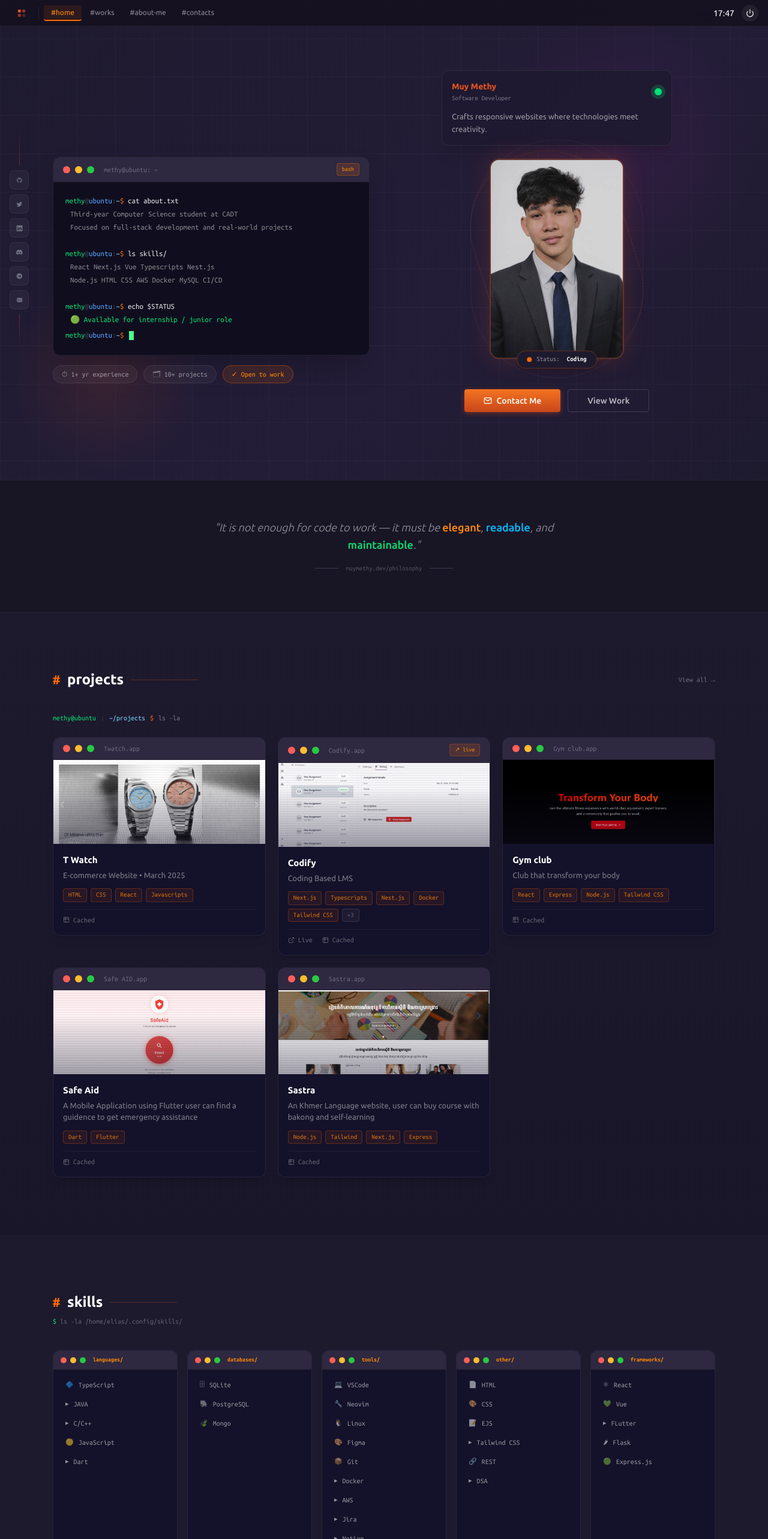
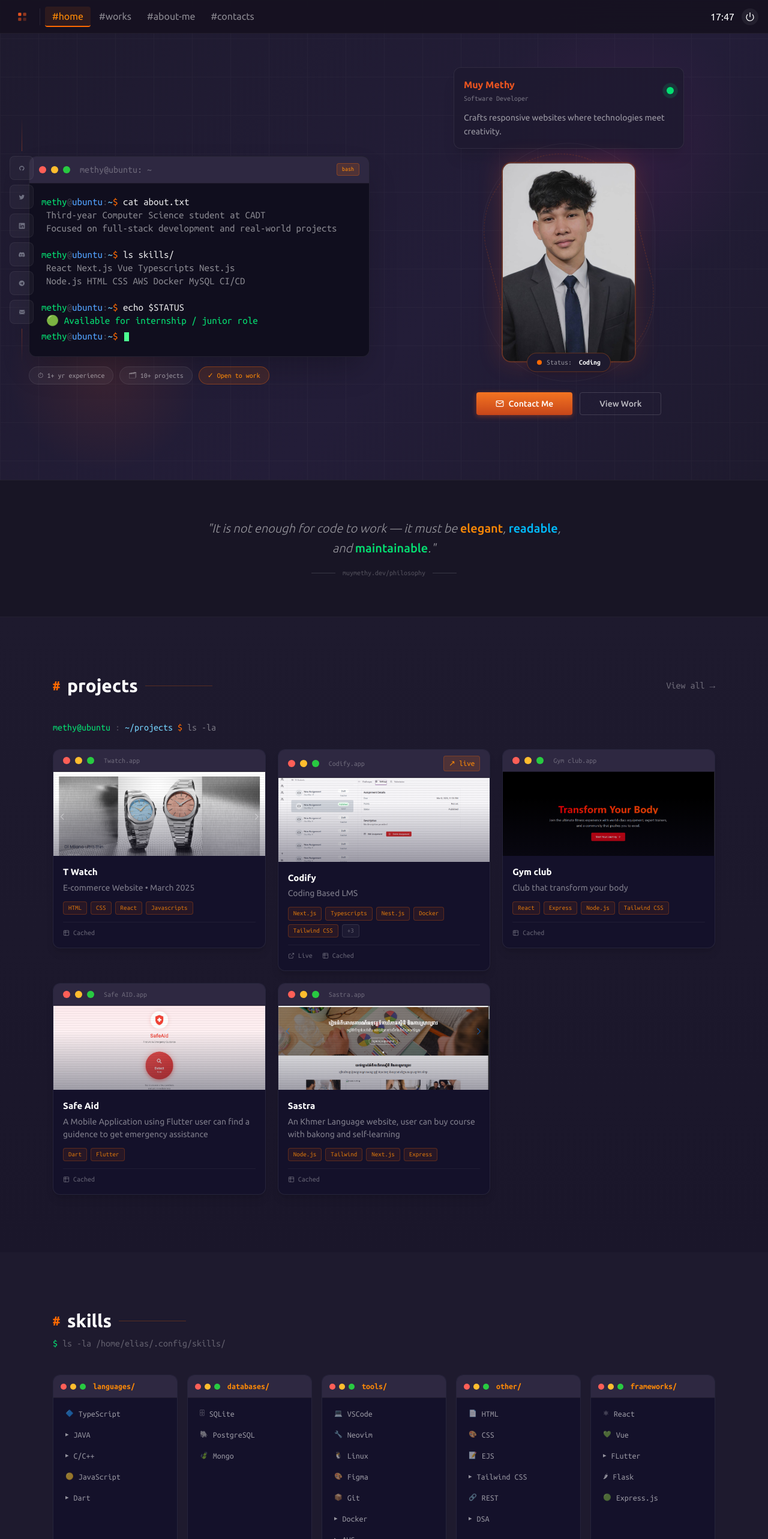
Before and after one commit to THY14/thy-portfolio_v001, a Next.js app: page / in a window 1280 px wide. Shown: the top 2566 px of the page at 60% size. Built offline with nearby package versions, Linux system fonts and the light colour scheme.

Commit message:
refactor: improve ui and change text to bigger size

```diff
--- a/components/AboutMe.tsx
+++ b/components/AboutMe.tsx
@@ -38,7 +38,7 @@ export default function AboutMe() {
       <div className="max-w-6xl mx-auto px-6">
         <div className={`flex items-center gap-3 mb-12 transition-all duration-700 ${visible ? "opacity-100 translate-y-0" : "opacity-0 translate-y-5"}`}>
           <span className="text-orange-500 font-bold text-2xl" style={{ fontFamily: "'Ubuntu Mono',monospace" }}>#</span>
-          <h2 className="text-2xl font-bold text-white" style={{ fontFamily: "'Ubuntu',sans-serif" }}>about-me</h2>
+          <h2 className="text-3xl font-bold text-white" style={{ fontFamily: "'Ubuntu',sans-serif" }}>about-me</h2>
           <div className="hidden sm:block h-px w-28 bg-orange-500/25" />
         </div>
 
@@ -47,17 +47,17 @@ export default function AboutMe() {
             <div className="rounded-xl border border-white/8 p-5" style={{ background: "#14112a" }}>
               <div className="flex items-center gap-2 mb-4 pb-3 border-b border-white/5">
                 <div className="w-2 h-2 rounded-full bg-orange-500" />
-                <span className="text-xs text-white/30" style={{ fontFamily: "'Ubuntu Mono',monospace" }}>about-me.txt — gedit</span>
+                <span className="text-lg text-white/30" style={{ fontFamily: "'Ubuntu Mono',monospace" }}>about-me.txt — gedit</span>
               </div>
-             <p className="text-sm font-medium text-white mb-3" style={{ fontFamily: "'Ubuntu',sans-serif" }}>
+             <p className="text-lg font-medium text-white mb-3" style={{ fontFamily: "'Ubuntu',sans-serif" }}>
                 Hello, I&apos;m Muy Methy!
               </p>
 
-              <p className="text-[13px] text-white/50 leading-relaxed mb-3" style={{ fontFamily: "'Ubuntu',sans-serif" }}>
+              <p className="text-[14px] text-white/50 leading-relaxed mb-3" style={{ fontFamily: "'Ubuntu',sans-serif" }}>
                 I&apos;m a 3rd-year Computer Science student at CADT and a web developer based in Phnom Penh. I build responsive, user-friendly web applications using modern technologies.
               </p>
 
-              <p className="text-[13px] text-white/50 leading-relaxed" style={{ fontFamily: "'Ubuntu',sans-serif" }}>
+              <p className="text-[14 px] text-white/50 leading-relaxed" style={{ fontFamily: "'Ubuntu',sans-serif" }}>
                 I enjoy turning ideas into real-world projects and continuously improving my skills in full-stack development and new technologies.
               </p>
             </div>
@@ -74,19 +74,19 @@ export default function AboutMe() {
                 <div className="w-3 h-3 rounded-full bg-[#ff5f57]" />
                 <div className="w-3 h-3 rounded-full bg-[#ffbd2e]" />
                 <div className="w-3 h-3 rounded-full bg-[#28ca41]" />
-                <span className="ml-2 text-xs text-white/30 flex-1" style={{ fontFamily: "'Ubuntu Mono',monospace" }}>about.ts — Code</span>
-                <span className="text-[10px] text-green-400" style={{ fontFamily: "'Ubuntu Mono',monospace" }}>● TypeScript</span>
+                <span className="ml-2 text-md text-white/30 flex-1" style={{ fontFamily: "'Ubuntu Mono',monospace" }}>about.ts — Code</span>
+                <span className="text-[12px] text-green-400" style={{ fontFamily: "'Ubuntu Mono',monospace" }}>● TypeScript</span>
               </div>
 
-              <div className="p-5 flex gap-4" style={{ minHeight: 220 }}>
-                <div className="flex flex-col text-right select-none" style={{ fontFamily: "'Ubuntu Mono',monospace", fontSize: 12, color: "rgba(255,255,255,0.15)", minWidth: 18 }}>
+              <div className="p-7 flex gap-4" style={{ minHeight: 220 }}>
+                <div className="flex flex-col text-right select-none" style={{ fontFamily: "'Ubuntu Mono',monospace", fontSize: 13, color: "rgba(255,255,255,0.15)", minWidth: 18 }}>
                   {CODE.slice(0, lines).map((_, i) => (
                     <span key={i} style={{ lineHeight: "22px" }}>{i + 1}</span>
                   ))}
                 </div>
                 <div className="flex-1">
                   {CODE.slice(0, lines).map((line, i) => (
-                    <div key={i} style={{ fontFamily: "'Ubuntu Mono',monospace", fontSize: 12, lineHeight: "22px", color: "rgba(255,255,255,0.8)" }}
+                    <div key={i} style={{ fontFamily: "'Ubuntu Mono',monospace", fontSize: 14, lineHeight: "22px", color: "rgba(255,255,255,0.8)" }}
                       dangerouslySetInnerHTML={{ __html: line }} />
                   ))}
                   {lines < CODE.length && <span className="cursor-blink" />}
--- a/components/Hero.tsx
+++ b/components/Hero.tsx
@@ -97,7 +97,7 @@ export default function Hero() {
       )}
 
       {/* MAIN CONTENT */}
-      <div className={`max-w-6xl mx-auto px-6 w-full py-16 grid gap-12 items-center transition-opacity duration-700  ${ready ? "opacity-100" : "opacity-0"}`}
+      <div className={`max-w-7xl  mx-auto px-12 w-full py-16 grid gap-12 items-center transition-opacity duration-700  ${ready ? "opacity-100" : "opacity-0"}`}
         style={{ gridTemplateColumns: "repeat(auto-fit,minmax(300px,1fr))" }}>
         <div className="anim-fade-left">
           <div className="rounded-xl overflow-hidden border border-white/8 shadow-2xl md:mt-0 lg:mt-14" style={{ background: "#100e1e" }}>
@@ -105,11 +105,11 @@ export default function Hero() {
               <div className="w-3 h-3 rounded-full bg-[#ff5f57]" />
               <div className="w-3 h-3 rounded-full bg-[#ffbd2e]" />
               <div className="w-3 h-3 rounded-full bg-[#28ca41]" />
-              <span className="ml-2 text-xs text-white/30 flex-1" style={{ fontFamily: "'Ubuntu Mono',monospace" }}>methy@ubuntu: ~</span>
+              <span className="ml-2 text-md text-white/30 flex-1" style={{ fontFamily: "'Ubuntu Mono',monospace" }}>methy@ubuntu: ~</span>
               <span className="text-[10px] px-2 py-0.5 rounded bg-orange-500/15 text-orange-400 border border-orange-500/30"
                 style={{ fontFamily: "'Ubuntu Mono',monospace" }}>bash</span>
             </div>
-            <div className="p-5 min-h-72" style={{ fontFamily: "'Ubuntu Mono',monospace", fontSize: 13 }}>
+            <div className="p-5 min-h-72" style={{ fontFamily: "'Ubuntu Mono',monospace", fontSize: 17 }}>
               {TERM.slice(0, termIdx).map((line, i) => (
                 <div key={i} className="leading-[22px]">
                   {line.p ? (
@@ -168,15 +168,15 @@ export default function Hero() {
                 style={{ background: "linear-gradient(135deg,#E95420,#77216F)" }}>T</div> */}
 
               <div className="flex-1 min-w-0">
-                <p className="text-sm font-semibold text-orange" style={{ fontFamily: "'Ubuntu',sans-serif" }}>Muy Methy</p>
-                <p className="text-[11px] text-white/40 mt-0.5" style={{ fontFamily: "'Ubuntu Mono',monospace" }}> Software Developer</p>
+                <p className="text-md font-semibold text-orange" style={{ fontFamily: "'Ubuntu',sans-serif" }}>Muy Methy</p>
+                <p className="text-[12px] text-white/40 mt-0.5" style={{ fontFamily: "'Ubuntu Mono',monospace" }}> Software Developer</p>
               </div>
               <div className="relative w-3 h-3">
                 <div className="w-3 h-3 rounded-full bg-green-400" />
                 <div className="absolute inset-0 rounded-full bg-green-400" style={{ animation: "pingDot 1.4s ease-out infinite" }} />
               </div>
             </div>
-            <p className="text-[13px] text-white/55 leading-relaxed" style={{ fontFamily: "'Ubuntu',sans-serif" }}>
+            <p className="text-[14px] text-white/55 leading-relaxed" style={{ fontFamily: "'Ubuntu',sans-serif" }}>
               Crafts responsive websites where technologies meet creativity.
             </p>
           </div>
@@ -192,7 +192,7 @@ export default function Hero() {
               style={{
                 background: "#1e1a2e",
                 fontFamily: "'Ubuntu Mono', monospace",
-                fontSize: 11,
+                fontSize: 12,
                 color: "rgba(255,255,255,0.5)"
               }}
             >
--- a/components/Navbar.tsx
+++ b/components/Navbar.tsx
@@ -113,7 +113,7 @@ export default function Navbar() {
   return (
     <>
       <header
-        className="fixed top-0 left-0 right-0 z-50 h-11 flex items-center justify-between px-4 border-b border-white/5"
+        className="fixed top-0 left-0 right-0 z-50 h-14 flex items-center justify-between px-4 border-b border-white/5"
         style={{
           background: "rgba(22,18,34,0.97)",
           backdropFilter: "blur(16px)",
@@ -125,7 +125,7 @@ export default function Navbar() {
             className="flex items-center gap-2 px-3 py-1 rounded text-sm font-medium text-white/90 hover:bg-white/8 transition-colors"
             style={{ fontFamily: "'Ubuntu', sans-serif" }}
           >
-            <svg width="16" height="16" viewBox="0 0 24 24" fill="none">
+            <svg width="18" height="18" viewBox="0 0 24 24" fill="none">
               <rect x="3" y="3" width="7" height="7" rx="1.5" fill="#E95420" />
               <rect
                 x="14"
@@ -157,7 +157,7 @@ export default function Navbar() {
             </svg>
           </button>
 
-          <div className="w-px h-5 bg-white/8 mx-1 hidden md:block" />
+          <div className="w-px h-7 bg-white/8 mx-1 hidden md:block" />
 
           {/* dk navbar */}
           <nav className="hidden md:flex items-center gap-0.5">
@@ -169,7 +169,7 @@ export default function Navbar() {
                 <button
                   key={id}
                   onClick={() => go(item.href)}
-                  className={`px-3 py-1 rounded text-xs transition-all border-b-2 ${
+                  className={`px-3 py-1 rounded text-md transition-all border-b-2 ${
                     isActive
                       ? "text-orange-400 bg-orange-500/10 border-orange-500"
                       : "text-white/50 hover:text-white/80 border-transparent"
@@ -193,15 +193,15 @@ export default function Navbar() {
                 <Battery size={24} className="text-green-400" />
               )}
 
-              <span className="text-xs">{battery}%</span>
+              <span className="text-md">{battery}%</span>
             </div>
           )}
-          <span className="text-sm text-white">{time}</span>
+          <span className="text-md text-white">{time}</span>
           <button
             onClick={() => setMenuOpen((v) => !v)}
             className="w-7 h-7 rounded-full flex items-center justify-center bg-white/6 hover:bg-white/12 transition"
           >
-            <Power size={14} className="text-white" />
+            <Power size={16} className="text-white" />
           </button>
         </div>
       </header>
--- a/components/ProjectCard.tsx
+++ b/components/ProjectCard.tsx
@@ -25,7 +25,7 @@ export default function ProjectCard({ project }: { project: Project }) {
         </span>
         {project.liveUrl && (
           <a href={project.liveUrl} onClick={e => e.stopPropagation()}
-            className="text-[10px] px-2 py-0.5 rounded bg-orange-500/15 text-orange-400 border border-orange-500/25 hover:bg-orange-500/25 transition-colors"
+            className="text-[13px] px-2 py-0.5 rounded bg-orange-500/15 text-orange-400 border border-orange-500/25 hover:bg-orange-500/25 transition-colors"
             style={{ fontFamily: "'Ubuntu Mono',monospace" }}>
             ↗ live
           </a>
@@ -47,7 +47,7 @@ export default function ProjectCard({ project }: { project: Project }) {
       <div className="p-4 flex flex-col gap-3 flex-1">
         <div>
           <h3 className="font-semibold text-white text-[15px]" style={{ fontFamily: "'Ubuntu',sans-serif" }}>{project.title}</h3>
-          <p className="text-white/45 text-[13px] mt-1" style={{ fontFamily: "'Ubuntu',sans-serif" }}>{project.description}</p>
+          <p className="text-white/45 text-[14px] mt-1" style={{ fontFamily: "'Ubuntu',sans-serif" }}>{project.description}</p>
         </div>
 
         {/* Tags */}
--- a/components/Projects.tsx
+++ b/components/Projects.tsx
@@ -20,17 +20,17 @@ export default function Projects() {
         <div className={`flex items-center justify-between mb-10 transition-all duration-700 ${visible ? "opacity-100 translate-y-0" : "opacity-0 translate-y-5"}`}>
           <div className="flex items-center gap-3">
             <span className="text-orange-500 font-bold text-2xl" style={{ fontFamily: "'Ubuntu Mono',monospace" }}>#</span>
-            <h2 className="text-2xl font-bold text-white" style={{ fontFamily: "'Ubuntu',sans-serif" }}>projects</h2>
+            <h2 className="text-3xl font-bold text-white" style={{ fontFamily: "'Ubuntu',sans-serif" }}>projects</h2>
             <div className="hidden sm:block h-px w-28 bg-orange-500/25" />
           </div>
-          <a href="#" className="text-xs text-white/35 hover:text-orange-400 transition-colors flex items-center gap-1.5"
+          <a href="#" className="text-md text-white/35 hover:text-orange-400 transition-colors flex items-center gap-1.5"
             style={{ fontFamily: "'Ubuntu Mono',monospace" }}>
             View all →
           </a>
         </div>
 
         {/* Terminal path breadcrumb */}
-        <div className={`flex items-center gap-2 mb-6 text-xs transition-all duration-700 delay-100 ${visible ? "opacity-100" : "opacity-0"}`}
+        <div className={`flex items-center gap-2 mb-6 text-md transition-all duration-700 delay-100 ${visible ? "opacity-100" : "opacity-0"}`}
           style={{ fontFamily: "'Ubuntu Mono',monospace" }}>
           <span className="text-green-400">methy@ubuntu</span>
           <span className="text-white/20">:</span>
--- a/components/Quote.tsx
+++ b/components/Quote.tsx
@@ -15,7 +15,7 @@ export default function Quote() {
     <section ref={ref} className="py-16 border-y border-white/5" style={{ background: "rgba(0,0,0,0.2)" }}>
       <div className="max-w-2xl mx-auto px-6 text-center">
         <div className={`transition-all duration-1000 ${visible ? "opacity-100 scale-100" : "opacity-0 scale-95"}`}>
-          <p className="text-lg font-light text-white/55 leading-relaxed italic" style={{ fontFamily: "'Ubuntu',sans-serif" }}>
+          <p className="text-xl font-light text-white/55 leading-relaxed italic" style={{ fontFamily: "'Ubuntu',sans-serif" }}>
             &quot;It is not enough for code to work — it must be{" "}
             <span className="text-orange-400 not-italic font-medium">elegant</span>,{" "}
             <span className="text-sky-400 not-italic font-medium">readable</span>, and{" "}
@@ -23,7 +23,7 @@ export default function Quote() {
           </p>
           <div className="flex items-center justify-center gap-3 mt-4">
             <div className="h-px w-10 bg-white/15" />
-            <span className="text-[11px] text-white/25" style={{ fontFamily: "'Ubuntu Mono',monospace" }}>muymethy.dev/philosophy</span>
+            <span className="text-[12px] text-white/25" style={{ fontFamily: "'Ubuntu Mono',monospace" }}>muymethy.dev/philosophy</span>
             <div className="h-px w-10 bg-white/15" />
           </div>
         </div>
--- a/components/Sidebar.tsx
+++ b/components/Sidebar.tsx
@@ -8,7 +8,7 @@ export default function Sidebar() {
       <div className="w-px h-14" style={{ background: "linear-gradient(to bottom,transparent,rgba(233,84,32,0.4))" }} />
       {socialLinks.map((link) => (
         <a key={link.name} href={link.href} aria-label={link.name}
-          className="w-8 h-8 flex items-center justify-center rounded-lg border border-white/6 bg-white/4 hover:bg-orange-500/15 hover:border-orange-500/35 hover:scale-110 transition-all duration-200">
+          className="w-10 h-10 flex items-center justify-center rounded-lg border border-white/6 bg-white/4 hover:bg-orange-500/15 hover:border-orange-500/35 hover:scale-110 transition-all duration-200">
           <Image src={link.icon} alt={link.name} width={13} height={13} className="opacity-55" />
         </a>
       ))}
--- a/components/Skills.tsx
+++ b/components/Skills.tsx
@@ -27,10 +27,10 @@ export default function Skills() {
         <div className={`mb-10 transition-all duration-700 ${visible ? "opacity-100 translate-y-0" : "opacity-0 translate-y-5"}`}>
           <div className="flex items-center gap-3 mb-2">
             <span className="text-orange-500 font-bold text-2xl" style={{ fontFamily: "'Ubuntu Mono',monospace" }}>#</span>
-            <h2 className="text-2xl font-bold text-white" style={{ fontFamily: "'Ubuntu',sans-serif" }}>skills</h2>
+            <h2 className="text-3xl font-bold text-white" style={{ fontFamily: "'Ubuntu',sans-serif" }}>skills</h2>
             <div className="hidden sm:block h-px w-28 bg-orange-500/25" />
           </div>
-          <p className="text-xs text-white/30 mt-1" style={{ fontFamily: "'Ubuntu Mono',monospace" }}>
+          <p className="text-md text-white/30 mt-1" style={{ fontFamily: "'Ubuntu Mono',monospace" }}>
             <span className="text-green-400">$ </span>ls -la /home/elias/.config/skills/
           </p>
         </div>
@@ -44,14 +44,14 @@ export default function Skills() {
                 <div className="w-2.5 h-2.5 rounded-full bg-[#ff5f57]" />
                 <div className="w-2.5 h-2.5 rounded-full bg-[#ffbd2e]" />
                 <div className="w-2.5 h-2.5 rounded-full bg-[#28ca41]" />
-                <span className="ml-1.5 text-[10px] text-orange-400 font-bold truncate" style={{ fontFamily: "'Ubuntu Mono',monospace" }}>
+                <span className="ml-1.5 text-[14px] text-orange-400 font-bold truncate" style={{ fontFamily: "'Ubuntu Mono',monospace" }}>
                   {cat.title.toLowerCase()}/
                 </span>
               </div>
               <div className="p-3 space-y-1.5">
                 {cat.skills.map((skill, si) => (
                   <div key={skill}
-                    className={`flex items-center gap-2 px-2 py-1 rounded text-[12px] text-white/55 hover:text-white/90 hover:bg-white/5 transition-all cursor-default ${visible ? "opacity-100 translate-x-0" : "opacity-0 -translate-x-2"}`}
+                    className={`flex items-center gap-2 px-2 py-1 rounded text-[14px] text-white/55 hover:text-white/90 hover:bg-white/5 transition-all cursor-default ${visible ? "opacity-100 translate-x-0" : "opacity-0 -translate-x-2"}`}
                     style={{ transitionDelay: `${ci * 80 + si * 40}ms`, fontFamily: "'Ubuntu Mono',monospace" }}>
                     <span className="text-[11px]">{ICONS[skill] ?? "▸"}</span>
                     {skill}
@@ -63,7 +63,7 @@ export default function Skills() {
         </div>
 
         {/* apt output */}
-        <div className={`mt-8 p-4 rounded-lg border border-white/5 text-xs transition-all duration-700 delay-500 ${visible ? "opacity-100" : "opacity-0"}`}
+        <div className={`mt-8 p-4 rounded-lg border border-white/5 text-md transition-all duration-700 delay-500 ${visible ? "opacity-100" : "opacity-0"}`}
           style={{ background: "rgba(0,0,0,0.3)", fontFamily: "'Ubuntu Mono',monospace" }}>
           <span className="text-white/25"># apt list --installed | grep skills</span><br />
           <span className="text-green-400 mt-1 block">
```
Also changed, not shown: components/Contacts.tsx (+10 -10 lines).
